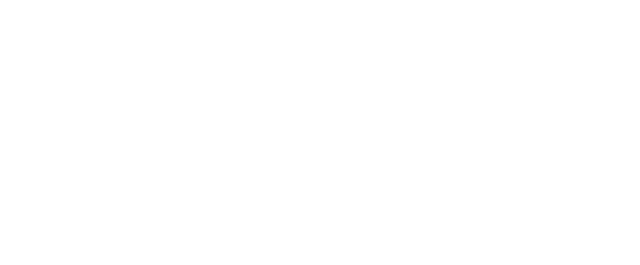
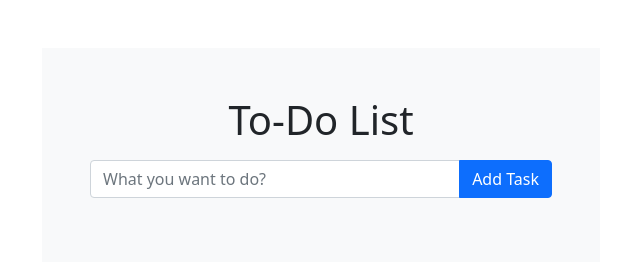
Before and after one commit to BabaianuSavelie/ToDoApp, a plain HTML site: page index.html in a window 1280 px wide. Shown: the whole page, without its empty margins (319-959 px from the left). Drawn offline with nearby package versions, Linux system fonts and the light colour scheme.

Commit message:
Adding a task input zone

```diff
--- a/index.html
+++ b/index.html
@@ -15,7 +15,20 @@
 </head>
 
 <body>
-
+    <div class="container d-flex justify-content-center align-items-center mt-5">
+        <div class="col col-sm-12 col-md-8 col-lg-6">
+            <div class="wrapper">
+                <!--Task adding zone-->
+                <div class=" task task-input-zone bg-light p-5">
+                    <h1 class=" title text-center">To-Do List</h1>
+                    <div class="input-group my-3">
+                        <input type="text" name="" id="taskInput" class="form-control"
+                            placeholder="What you want to do?">
+                        <button class="btn btn-primary" id="addBtn" onclick="addNewTask()">Add Task</button>
+                    </div>
+                </div>
+            </div>
+        </div>
 </body>
 
 </html>
```
